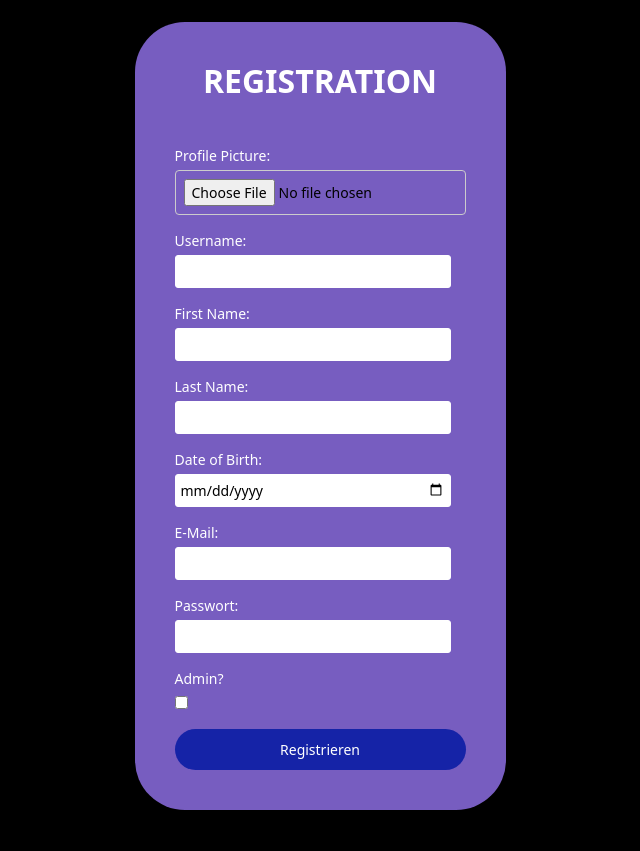
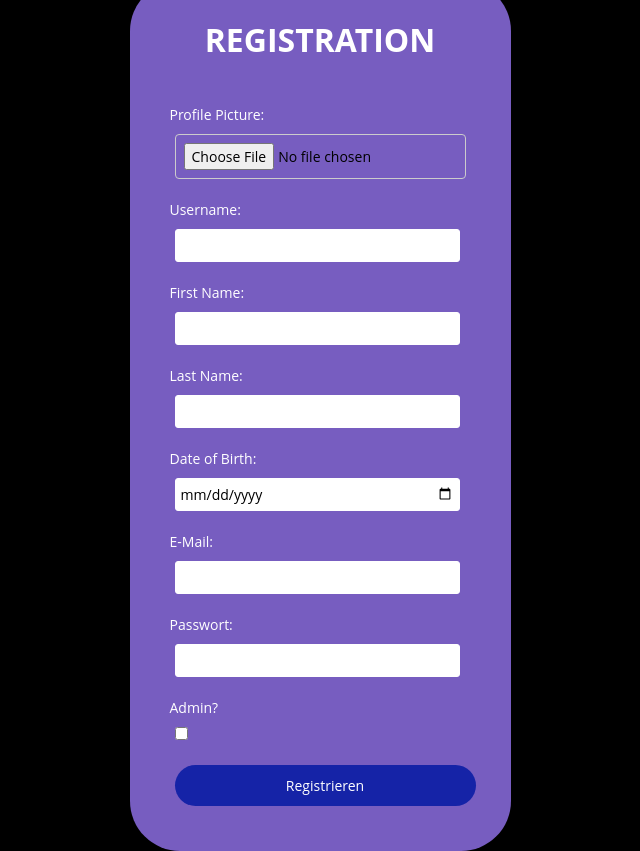
Before and after one commit to GitLion01/SEP-DUELL, a React (Create React App) app in the folder templates/: page /registration in a window 1280 px wide. Shown: the whole page, without its empty margins (320-960 px from the left). Built offline with nearby package versions, Linux system fonts and the light colour scheme.

Commit message:
bootstrap eine Zeile nach Oben

```diff
--- a/templates/src/components/Registrierung/Register.jsx
+++ b/templates/src/components/Registrierung/Register.jsx
@@ -35,35 +35,6 @@ class Registrierung extends React.Component {
     this.handleSubmit = this.handleSubmit.bind(this);
   }
 
-  // Methode zum Verarbeiten des Formularabsendens
-  // Methode zum Verarbeiten des Formularabsendens
-  /*handleSubmit = async (event) => { // Methode für das Absenden des Formulars
-    event.preventDefault(); // Verhindere das Standardverhalten des Formulars
-    const formData = this.state.formData; // Greife auf die Formulardaten im Zustand zu
-    try {
-      formData.role = this.state.role ? 'ADMIN' : 'USER'; // Setze die Rolle basierend auf dem Checkbox-Zustand
-      const response = await fetch('http://localhost:8080/registration', { // Sende die Formulardaten an den Server
-        method: 'POST', // HTTP-Methode
-        headers: {
-          'Content-Type': 'multipart/form-data' // Header für JSON-Daten
-        },
-        body: JSON.stringify(formData) // Formulardaten in JSON umwandeln und senden
-      });
-
-
-      if (!response.ok) { // Wenn die Antwort nicht erfolgreich ist, wirf einen Fehler
-        throw new Error('Registrierung fehlgeschlagen');
-      }
-
-
-      window.location.href = '/';
-      console.log('Registrierung erfolgreich'); // Logge eine Erfolgsmeldung
-      // Hier könntest du zur Login-Seite weiterleiten oder andere Aktionen nach erfolgreicher Registrierung durchführen
-    } catch (error) {
-      console.error('Fehler bei der Registrierung:', error.message); // Logge Fehlermeldungen
-    }
-  };
-*/
 
   handleSubmit = async (event) => {
     event.preventDefault();
@@ -79,8 +50,6 @@ class Registrierung extends React.Component {
       }
     });
 
-    /*// Append the role separately
-    formData.append('role', this.state.role ? 'ADMIN' : 'USER');*/
     // Rolle separat hinzufügen
     formData.append('role', this.state.role ? 'ADMIN' : 'USER');
 
@@ -242,7 +211,7 @@ class Registrierung extends React.Component {
             {/* Passwort */}
             <div className="form-group">
               <label htmlFor="password">Passwort:</label>
-              <input type="password" id="password" name="password" onChange={this.handleChange}/>
+              <input type="password" id="password" name="password" required onChange={this.handleChange}/>
             </div>
 
             {/* Admin-Checkbox */}
--- a/templates/src/index.js
+++ b/templates/src/index.js
@@ -1,7 +1,7 @@
 import React from 'react';
 import ReactDOM from 'react-dom/client';
+import 'bootstrap/dist/css/bootstrap.min.css';
 import App from './App';
-import 'bootstrap/dist/css/bootstrap.min.css';
 
 
 const root = ReactDOM.createRoot(document.getElementById("root"));
```
Also changed, not shown: 1 other file (tests, documents, lock files or other folders).
